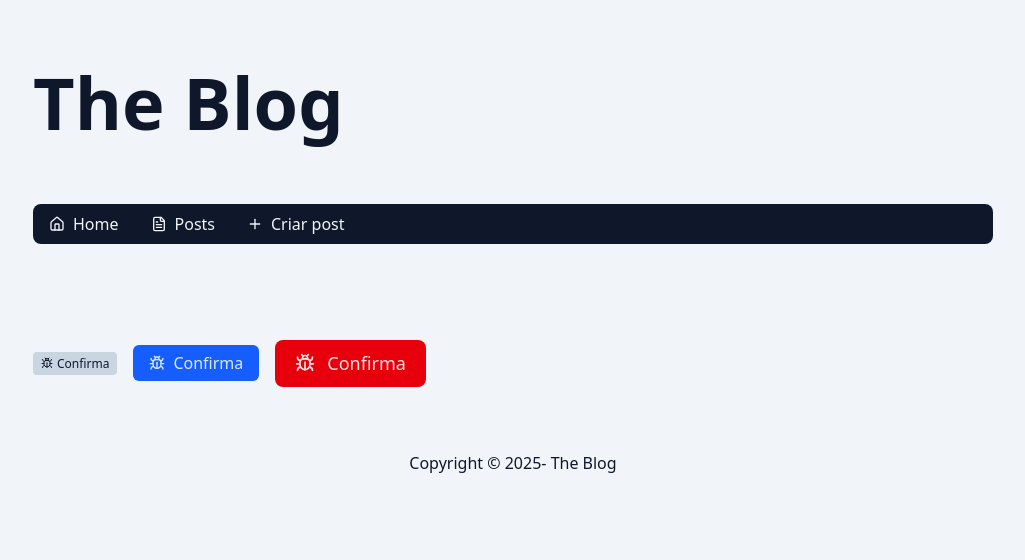
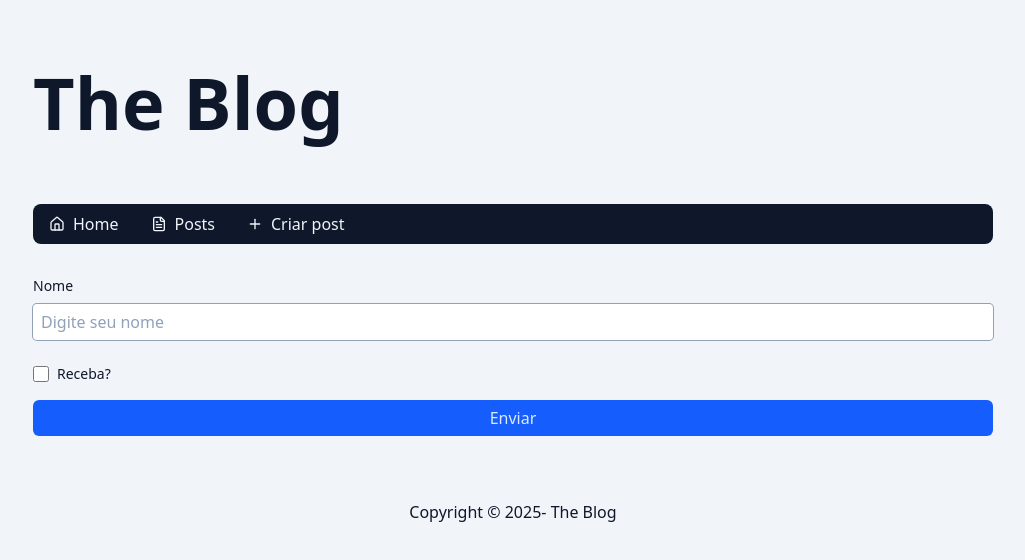
Before and after one commit to LeonardoKako/the-blog-nextjs, a Next.js app: page /admin/post/new in a window 1280 px wide. Shown: the top 560 px of the page, without its empty margins (127-1152 px from the left). Built offline with nearby package versions, Linux system fonts and the light colour scheme.

Commit message:
ManagePostForm

```diff
--- a/src/app/admin/post/new/page.tsx
+++ b/src/app/admin/post/new/page.tsx
@@ -1,23 +1,7 @@
-import { Button } from "@/components/Button";
-import { BugIcon } from "lucide-react";
+import { ManagePostForm } from "@/components/admin/ManagePostForm";
 
 export const dynamic = "force-dynamic";
 
 export default async function AdminPostNewPage() {
-  return (
-    <div className="py-16 flex items-center gap-4">
-      <Button variant="ghost" size="sm">
-        <BugIcon />
-        Confirma
-      </Button>
-      <Button variant="default" size="md">
-        <BugIcon />
-        Confirma
-      </Button>
-      <Button variant="danger" size="lg">
-        <BugIcon />
-        Confirma
-      </Button>
-    </div>
-  );
+  return <ManagePostForm />;
 }
--- a/src/components/Button/index.tsx
+++ b/src/components/Button/index.tsx
@@ -8,7 +8,6 @@ type ButtonProps = {
 export function Button({
   variant = "default",
   size = "md",
-
   ...props
 }: ButtonProps) {
   const buttonVariants = {
@@ -39,5 +38,5 @@ export function Button({
     "disabled:bg-slate-200 disabled:text-slate-500 disabled:cursor-not-allowed",
     props.className
   );
-  return <button className={buttonClasses} {...props} />;
+  return <button {...props} className={buttonClasses} />;
 }
--- a/src/components/Dialog/index.tsx
+++ b/src/components/Dialog/index.tsx
@@ -1,4 +1,5 @@
 import clsx from "clsx";
+import { Button } from "../Button";
 
 type DialogProps = {
   isVisible?: boolean;
@@ -49,30 +50,17 @@ export function Dialog({
         </h3>
         <div id="dialog-description">{content}</div>
         <div className="flex items-center justify-around">
-          <button
-            className={clsx(
-              "bg-slate-300 hover:bg-slate-400 text-slate-950 transition",
-              "flex items-center justify-center",
-              "py-2 px-4 rounded-lg cursor-pointer"
-            )}
+          <Button
             autoFocus
             onClick={handleCancel}
             disabled={disabled}
+            variant="ghost"
           >
             Cancelar
-          </button>
-          <button
-            className={clsx(
-              "bg-blue-500 hover:bg-blue-600 text-blue-50 transition",
-              "flex items-center justify-center",
-              "py-2 px-4 rounded-lg cursor-pointer",
-              "disabled:bg-slate-300 disabled:text-slate-400 disabled:cursor-not-allowed"
-            )}
-            onClick={onConfirm}
-            disabled={disabled}
-          >
+          </Button>
+          <Button variant="default" onClick={onConfirm} disabled={disabled}>
             Ok
-          </button>
+          </Button>
         </div>
       </div>
     </div>
--- /dev/null
+++ b/src/components/InputCheckbox/index.tsx
@@ -0,0 +1,34 @@
+import clsx from "clsx";
+import { useId } from "react";
+
+type InputCheckboxProps = {
+  labelText?: string;
+  type?: "checkbox";
+} & React.ComponentProps<"input">;
+
+export function InputCheckbox({
+  type = "checkbox",
+  labelText = "",
+  ...props
+}: InputCheckboxProps) {
+  const id = useId();
+
+  return (
+    <div className="flex items-center gap-2">
+      <input
+        {...props}
+        className={clsx(
+          "w-4 h-4 outline-none focus:ring-2 focus:ring-blue-600",
+          props.className
+        )}
+        id={id}
+        type={type}
+      />
+      {labelText && (
+        <label className="text-sm" htmlFor={id}>
+          {labelText}
+        </label>
+      )}
+    </div>
+  );
+}
--- /dev/null
+++ b/src/components/InputText/index.tsx
@@ -0,0 +1,33 @@
+import clsx from "clsx";
+import { useId } from "react";
+
+type InputTextProps = {
+  labelText?: string;
+} & React.ComponentProps<"input">;
+
+export function InputText({ labelText = "", ...props }: InputTextProps) {
+  const id = useId();
+
+  return (
+    <div className="flex flex-col gap-2">
+      {labelText && (
+        <label className="text-sm" htmlFor={id}>
+          {labelText}
+        </label>
+      )}
+      <input
+        {...props}
+        className={clsx(
+          "bg-white outline-0 text-base/tight",
+          "ring-1 ring-slate-400 rounded",
+          "p-2 transition focus:ring-blue-600",
+          "placeholder-slate-400",
+          "disabled:bg-slate-200 disabled:placeholder-slate-500",
+          "read-only:bg-slate-200",
+          props.className
+        )}
+        id={id}
+      />
+    </div>
+  );
+}
--- /dev/null
+++ b/src/components/admin/ManagePostForm/index.tsx
@@ -0,0 +1,19 @@
+import { Button } from "@/components/Button";
+import { InputCheckbox } from "@/components/InputCheckbox";
+import { InputText } from "@/components/InputText";
+
+export function ManagePostForm() {
+  return (
+    <form action="" className="mb-16">
+      <div className="flex flex-col gap-6">
+        <InputText placeholder="Digite seu nome" labelText="Nome" />
+        <InputCheckbox labelText="Receba?" />
+      </div>
+      <div className="mt-4">
+        <Button type="submit" className="w-full">
+          Enviar
+        </Button>
+      </div>
+    </form>
+  );
+}
```
